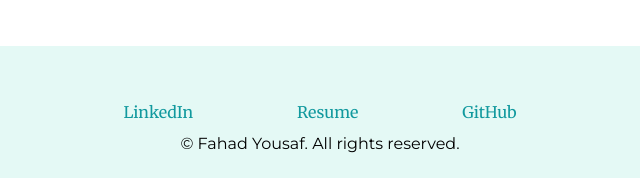
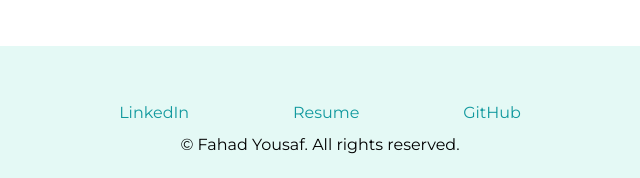
Before and after one commit to fahadyousafk/Personal-website, a plain HTML site: page index.html in a window 1280 px wide. Shown: the part 2156-2334 px from the top of the page, 320-960 px from the left. Drawn offline with Linux system fonts and the light colour scheme.

Commit message:
Update styles.css

```diff
--- a/styles.css
+++ b/styles.css
@@ -40,6 +40,10 @@ h3{
 }
 a{
     color: #11999E;
+    font-family: 'Montserrat', sans-serif;
+}
+a:hover{
+    color: #8be1d1;
 }
 
 p{
```
